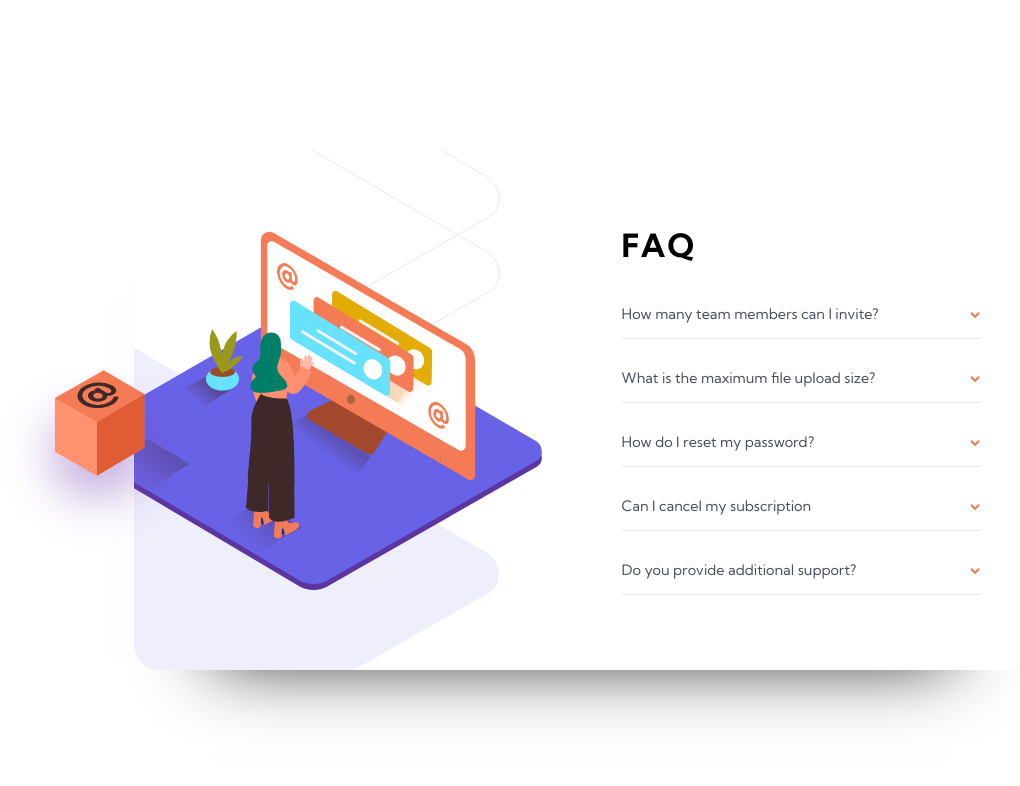
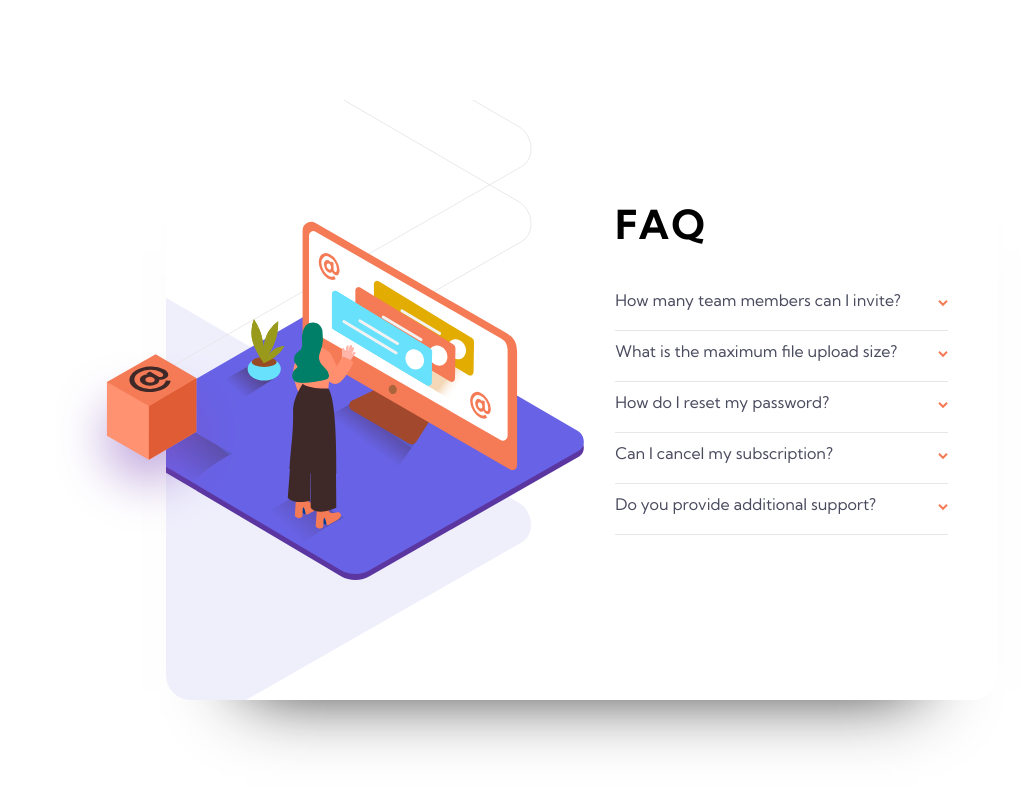
Before and after one commit to ingegnerlorenzo/faq-cards, a plain HTML site: page index.html in a window 1280 px wide. Shown: the whole page, without its empty margins (58-1078 px from the left). Drawn offline with Linux system fonts and the light colour scheme.

Commit message:
Add files via upload

```diff
--- a/index.html
+++ b/index.html
@@ -19,37 +19,39 @@
 
 
 
-  <div class="main">
+  <main data="main" class="main">
 
       <img src="images/illustration-woman-online-mobile.svg" alt="" class="mobile-main mobile">
        <img src="images/bg-pattern-mobile.svg" alt="" class="mobile-shadow mobile">
        <img src="images/illustration-box-desktop.svg" alt="" class="desktop-box desktop">
 
+       <h1 class="title">Faq</h1>
+    <div class="faq-container">
 
-    <div class="faq-container">
-      <h2 class="title">Faq</h2>
       <div class="faq-box">
-         <h3 class="faq-q">How many team members can I invite?</h3>
-         <button class="arrow">
+         <h3 class="faq-q">How many team members can I invite? <button class="arrow">
           <img src="images/icon-arrow-down.svg" alt="arrow">
-         </button>
+         </button> </h3>
+
           <p class="faq-text">You can invite up to 2 additional users on the Free plan. There is no limit on
             team members for the Premium plan.</p>
          </div>
 
       <div class="faq-box">
-        <h3 class="faq-q">What is the maximum file upload size?</h3>
-        <button class="arrow">
+        <h3 class="faq-q">What is the maximum file upload size?  <button class="arrow">
           <img src="images/icon-arrow-down.svg" alt="arrow">
-         </button>
+         </button></h3>
+
           <p class="faq-text"> No more than 2GB. All files in your account must fit your allotted storage space.</p>
       </div>
 
       <div class="faq-box">
-         <h3 class="faq-q">How do I reset my password?</h3>
+         <h3 class="faq-q">How do I reset my password?
           <button class="arrow">
             <img src="images/icon-arrow-down.svg" alt="arrow">
            </button>
+         </h3>
+
 
           <p class="faq-text">
             Click “Forgot password” from the login page or “Change password” from your profile page.
@@ -57,22 +59,26 @@
       </div>
 
       <div class="faq-box">
-         <h3 class="faq-q">Can I cancel my subscription</h3>
+         <h3 class="faq-q">Can I cancel my subscription?
           <button class="arrow">
             <img src="images/icon-arrow-down.svg" alt="arrow">
            </button>
+         </h3>
+
           <p class="faq-text">Yes! Send us a message and we’ll process your request no questions asked.</p>
       </div>
 
       <div class="faq-box">
-         <h3 class="faq-q"> Do you provide additional support?</h3>
+         <h3 class="faq-q"> Do you provide additional support?
           <button class="arrow">
             <img src="images/icon-arrow-down.svg" alt="arrow">
            </button>
+         </h3>
+
           <p class="faq-text">Chat and email support is available 24/7. Phone lines are open during normal business hours.</p>
       </div>
     </div>
-  </div>
+  </main>
 
 
 
--- a/script.js
+++ b/script.js
@@ -2,6 +2,13 @@ const box = document.querySelectorAll(".faq-box")
 
 box.forEach(box => {
     box.addEventListener("click", () => {
-        box.classList.toggle("active")
+        removeActive()
+        box.classList.add("active")
     })
 })
+
+function removeActive() {
+    box.forEach(box => {
+            box.classList.remove("active")
+        })
+}
--- a/styles.css
+++ b/styles.css
@@ -31,7 +31,7 @@ body {
     justify-content: center;
     align-items: center;
     width: 100%;
-    height: 110vh;
+    height: 120vh;
     background: -moz-linear-gradient(to top, var(--gradient-blue), var(--gradient-violet));
     font-family: var(--font-family);
     overflow: auto;
@@ -45,7 +45,7 @@ img.desktop {
     background-color: white;
     border-radius: 25px;
     width: 90%;
-    height: max-content;
+    height: 80vh;
     display: flex;
     flex-direction: column;
     justify-content: flex-end;
@@ -67,59 +67,66 @@ img.desktop {
 
 .faq-container {
     width: 90%;
-    height: max-content;
+    height: 90vh;
     max-width: 600px;
     margin-bottom: 30px;
     display: flex;
     flex-direction: column;
-    justify-content: space-around;
+    justify-content: space-evenly;
 }
 
-.faq-container > .title {
+.title {
     text-transform: uppercase;
     letter-spacing: 2px;
-    font-size: 2rem;
+    font-size: 2.5rem;
     height: 50px;
-    margin: 120px auto 0;
-
+    margin: 120px auto 20px;
    }
 
 .faq-container > .faq-box {
     width: 100%;
-    height: max(60px, 100%);
+    height: min-content;
     border-bottom: 1px solid hsl(240, 5%, 91%);
-    font-size: .9rem;
-    position: relative;
+    font-size: 1rem;
     display: flex;
     flex-direction: column;
-    align-items: left;
-   justify-content: left;
-   padding: 15px 0;
+   align-items: left;
+   justify-content:first baseline;
    color:hsl(237, 12%, 33%);
    cursor: pointer;
+  padding: 10px 0 20px;
+  transition: height 5s ease;
 }
 
+
 .faq-box > .faq-q {
-    width: min(100%, 90%);
-    margin-top: 15px;
+    width: 100%;
     font-weight: 400;
-    font-size: .9rem;
+    font-size: 1rem;
+    display: flex;
+    flex-direction: row;
+    justify-content: space-between;
+    align-items: center;
 }
 
-.faq-box > .faq-box:hover,
-.faq-box > .faq-box:active {
-    font-weight: 700;
+
+.faq-box:hover > .faq-q,
+.faq-box:active > .faq-q {
+    color:hsl(14, 88%, 65%);
 }
 
-.faq-box > .arrow {
+ .arrow {
     cursor: pointer;
     border: none;
     background-color: transparent;
     height: 10px;
     width: 10px;
-    position: absolute;
-    right: 0;
-    top: 50%;
+
+}
+
+.faq-box.active {
+    height: max-content;
+    padding: 10px 0;
 }
 
 .faq-box.active > .faq-q {
@@ -127,10 +134,13 @@ img.desktop {
     color:rgba(0,0,0, .9);
 }
 
-.faq-box.active > .arrow {
+.faq-box.active:hover > .faq-q {
+    color:hsl(14, 88%, 65%);
+}
+
+.faq-box.active > .faq-q > .arrow {
     transform: rotate(.5turn);
     transition: transform .3s ease;
-    top: 25%;
 }
 
 .faq-text {
@@ -142,20 +152,22 @@ img.desktop {
     margin: 10px 0;
     width: 90%;
     text-align: left;
-    font-size: .9rem;
+    font-size: 1rem;
 }
 
-@media (min-width: 1040px) {
+@media (min-width: 1200px) {
 
     body {
         height: 100vh;
     }
+
     .main {
-        width: 70vw;
-        height: 65vh;
-        flex-direction: row;
-        justify-content: right;
-        align-items: center;
+        width: 65vw;
+        height: 75vh;
+        flex-direction: column;
+        align-items: right;
+        justify-content: safe;
+        margin-top: 0;
         background-image: url("images/illustration-woman-online-desktop.svg"),
         url("images/bg-pattern-desktop.svg");
         background-repeat: no-repeat;
@@ -171,20 +183,22 @@ img.desktop {
     .main > .desktop-box {
         display: block;
         position: absolute;
-        left: -130px;
+        left: -110px;
         top: 42%;
     }
 
     .faq-container {
         width: 40%;
-        margin: 0 50px 100px;
+        height: 50vh;
         flex-direction: column;
-        font-size: 1rem;
-        max-height: max-content;
+        justify-content: left;
+        margin: 20px 50px 20px auto;
     }
 
-    .faq-container > .title {
-        margin: 100px 0 0;
+    .title {
+        text-align: left;
+        width: 40%;
+        margin: 30px 50px 10px auto;
     }
 
 }
```
Lines whose indentation alone changed are shown as unchanged.
